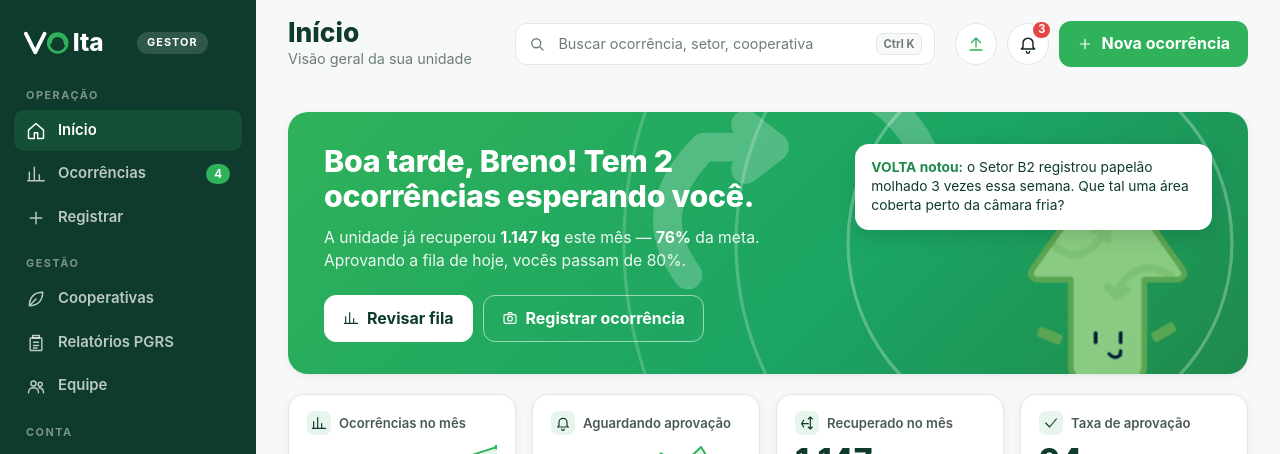
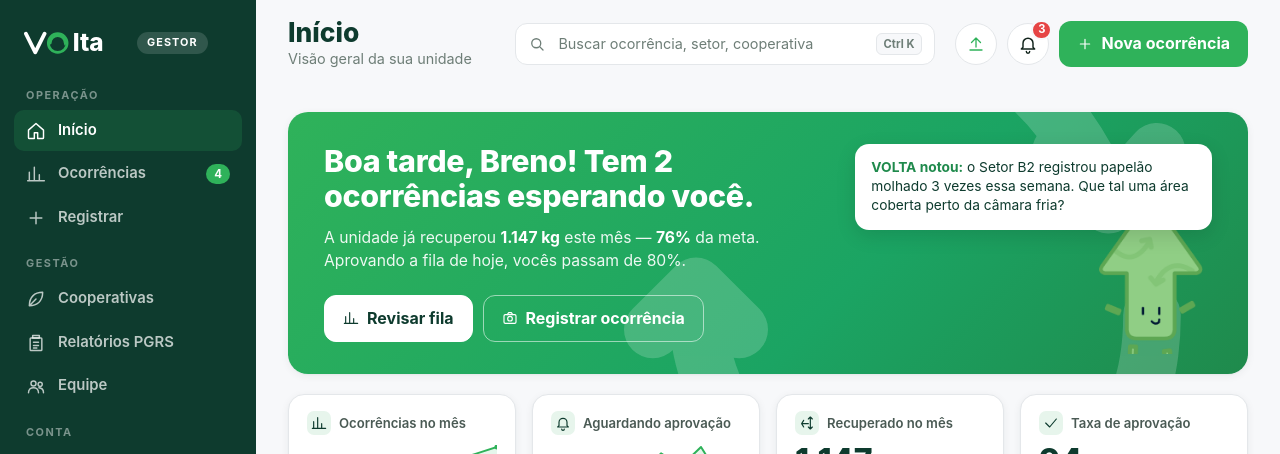
Before and after one commit to app-volta/volta-website-dad, a React (Vite) app: page /login in a window 1280 px wide. Both pictures are taken after typing "name@example.com", "Sample123" into the empty fields and a click on the button "Entrar". Shown: the top 454 px of the page. Built offline with nearby package versions, Linux system fonts and the light colour scheme; no server answers.

Commit message:
fix(home): mascote menor e setas de reciclagem agrupadas atrás dele

```diff
--- a/src/pages/Home/index.tsx
+++ b/src/pages/Home/index.tsx
@@ -189,20 +189,17 @@ export default function Home(): ReactNode {
       <section className="home-hero" aria-labelledby="home-hero-titulo">
         <svg
           className="home-hero__padrao"
-          viewBox="0 0 600 300"
+          viewBox="0 0 400 300"
           preserveAspectRatio="xMaxYMid slice"
           aria-hidden="true"
         >
-          <g fill="none" stroke="#FFFFFF" strokeLinecap="round" strokeLinejoin="round">
-            <circle cx="470" cy="150" r="260" strokeWidth="2" opacity="0.18" />
-            <circle cx="470" cy="150" r="190" strokeWidth="2" opacity="0.22" />
-            <circle cx="470" cy="150" r="120" strokeWidth="2" opacity="0.28" />
-          </g>
-          <g fill="none" stroke="#FFFFFF" strokeWidth="18" strokeLinecap="round" strokeLinejoin="round" opacity="0.22">
-            <path d="M250 170 Q220 130 260 90 L300 90" />
-            <polyline points="286 76 304 90 286 104" />
-            <path d="M330 50 Q380 50 400 100" />
-            <polyline points="392 84 404 108 380 100" />
+          <g fill="none" stroke="#FFFFFF" strokeWidth="24" strokeLinecap="round" strokeLinejoin="round" opacity="0.18">
+            <path d="M240 60 Q310 60 340 130" />
+            <polyline points="322 112 342 134 362 112" />
+            <path d="M360 180 Q360 250 290 260" />
+            <polyline points="306 244 288 262 306 280" />
+            <path d="M240 260 Q170 240 170 170" />
+            <polyline points="152 186 170 168 188 186" />
           </g>
         </svg>
         <div className="home-hero__conteudo">
@@ -232,7 +229,7 @@ export default function Home(): ReactNode {
           </p>
         </aside>
         <div className="home-hero__mascote" aria-hidden="true">
-          <Mascote tamanho={200} />
+          <Mascote tamanho={130} />
         </div>
       </section>
 
--- a/src/pages/Home/styles.css
+++ b/src/pages/Home/styles.css
@@ -120,11 +120,10 @@
 
 .home-hero__mascote {
   position: absolute;
-  right: 20px;
-  bottom: -10px;
-  width: 220px;
-  height: 220px;
-  opacity: 0.95;
+  right: 32px;
+  bottom: 20px;
+  width: 130px;
+  height: 156px;
   z-index: 1;
   pointer-events: none;
 }
```
